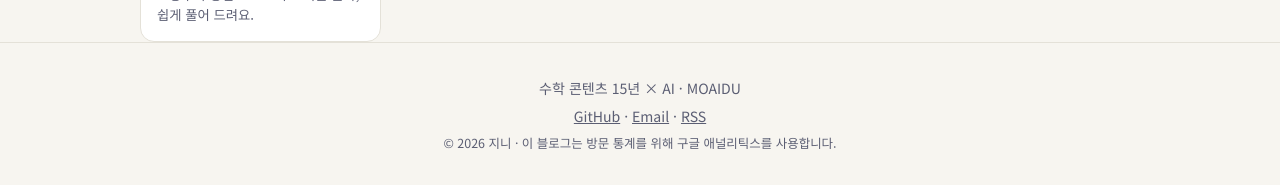
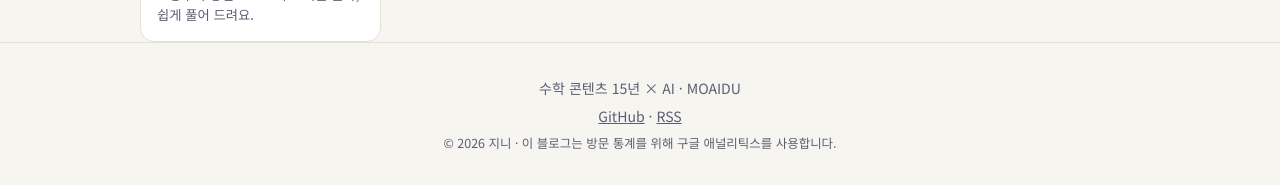
Before and after one commit to moaidu/moaidu.github.io, a Jekyll site: the page built from index.html, in a window 1280 px wide and 1085 px high. Shown: the part 897-1082 px from the top of the window. Built offline with Jekyll 4.4.1, drawn with Linux system fonts in a browser that asks for light colours.

Commit message:
Remove public email address from config and footer
Co-Authored-By: Claude Sonnet 5.5 <noreply@anthropic.com>
Claude-Session: https://claude.ai/code/session_01BvWmRr61jfwBJY7UcTwrpv

```diff
--- a/_config.yml
+++ b/_config.yml
@@ -10,7 +10,6 @@ url: "https://moaidu.github.io"
 baseurl: ""
 
 # ── 연락/링크 (소개 페이지·푸터에서 사용) ───────────────
-email: yonjin0319@gmail.com
 github_username: moaidu
 
 markdown: kramdown
--- a/_includes/footer.html
+++ b/_includes/footer.html
@@ -3,7 +3,6 @@
     <p>{{ site.tagline }} · MOAIDU</p>
     <p>
       <a href="https://github.com/{{ site.github_username }}">GitHub</a> ·
-      <a href="mailto:{{ site.email }}">Email</a> ·
       <a href="{{ '/feed.xml' | relative_url }}">RSS</a>
     </p>
     <p class="small">© {{ 'now' | date: '%Y' }} {{ site.author }} · 이 블로그는 방문 통계를 위해 구글 애널리틱스를 사용합니다.</p>
```
